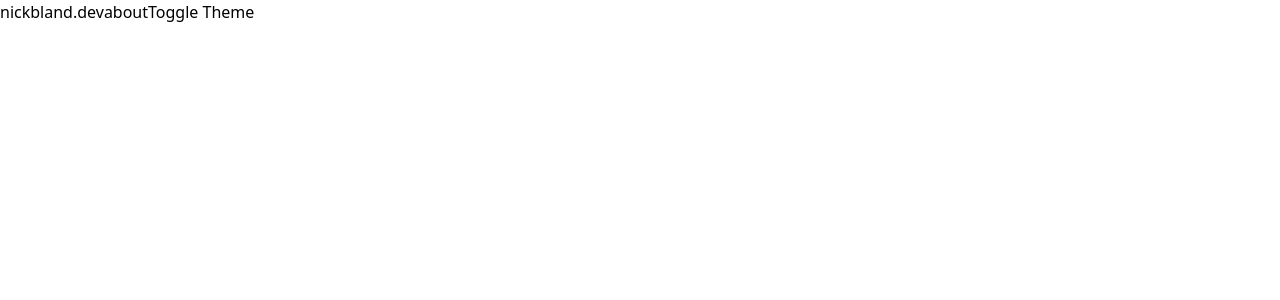
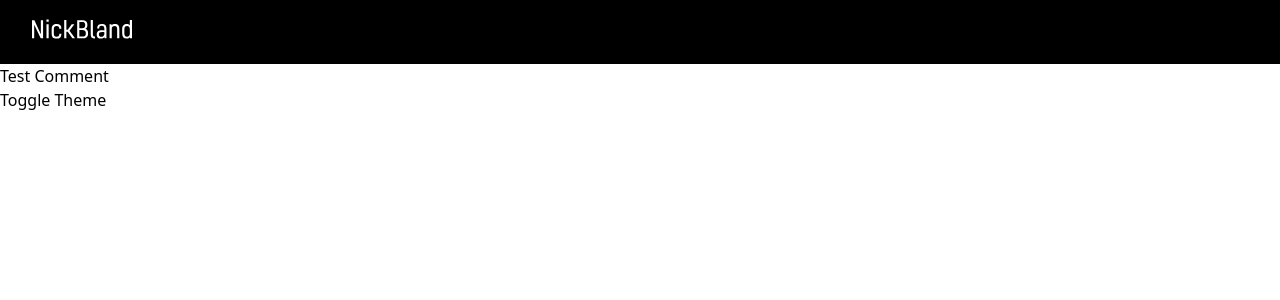
Before and after one commit to NickBland/website, a Next.js app: page / in a window 1280 px wide. Shown: the top 300 px of the page. Built offline with nearby package versions, Linux system fonts and the light colour scheme.

Commit message:
Navbar setup changes. Still not working yet.

```diff
--- a/components/navbar.tsx
+++ b/components/navbar.tsx
@@ -1,7 +1,10 @@
-import React, {ReactNode} from "react";
+import React, {Fragment, ReactNode, useState} from "react";
 import {useTheme} from "next-themes";
+import {Disclosure, Menu, Transition} from "@headlessui/react";
+import {XIcon, MenuIcon, BellIcon} from "@heroicons/react/outline"
 import Head from "next/head";
 import Link from "next/link";
+import Image from "next/image";
 
 type Props = {
     children?: ReactNode
@@ -9,8 +12,18 @@ type Props = {
     description?: string
 }
 
+const places = [
+    {name: "Home", href: "#", current: "true"},
+    {name: "About", href: "/about", current: "false"},
+];
+
+// Combine classNames together to form a single string based on whether it is selected or not. See comment below
+function classNames(...classes: string[]) {
+    return classes.filter(Boolean).join(" ")
+}
+
 const NavBar = ({children, title = "nickbland.dev | Home", description = "A website made by Nick Bland."}: Props) => {
-    const {theme, setTheme} = useTheme();
+    const [isOpen, setIsOpen] = useState(false);
     return (
         <div>
             <Head>
@@ -21,7 +34,7 @@ const NavBar = ({children, title = "nickbland.dev | Home", description = "A webs
                 <link rel="icon" href="/favicon.ico" />
             </Head>
             <header>
-                <nav>
+                {/* <nav>
                     <Link href="/">
                         <a>nickbland.dev</a>
                     </Link>
@@ -30,6 +43,83 @@ const NavBar = ({children, title = "nickbland.dev | Home", description = "A webs
                     </Link>
                     <button onClick={() => setTheme(theme === "dark" ? "light" : "dark")}>Toggle Theme</button>
                 </nav>
+                <Image
+                    className="block lg:hidden h-8 w-auto"
+                    src="/logo-white.svg"
+                    alt="Workflow"
+                    height={100}
+                    width={100}
+                />
+
+                */}
+
+                <nav className="dark:bg-white bg-black">
+                    <div className="max-w-7xl mx-auto px-4 sm:px-6 lg:px-8">
+                        <div className="flex items-center justify-between h-16">
+                            <div className="flex items-center">
+                                <div className="flex-shrink-0 dark:hidden block">
+                                    <Image
+                                        className=""
+                                        src="/logo-white.svg"
+                                        alt="logo"
+                                        height={100}
+                                        width={100}
+                                    />
+                                </div>
+                                <div className="flex-shrink-0 hidden dark:block">
+                                    <Image
+                                        className=""
+                                        src="/logo-black.svg"
+                                        alt="logo"
+                                        height={100}
+                                        width={100}
+                                    />
+                                </div>
+                                <div className="hidden md:block">
+                                    <div className="ml-10 flex items-baseline space-x-4">
+                                        <Link href="/"><a className="dark:text-black">Home</a></Link>
+                                        <Link href="/"><a className="dark:text-black">Home 2</a></Link>
+                                    </div>
+                                </div>
+                            </div>
+                            <div className="-mr-2 flex md:hidden">
+                                <button
+                                    onClick={() => setIsOpen(!isOpen)}
+                                    type="button"
+                                    className="bg-gray-900 inline-flex items-center justify-center p-2 rounded-md text-gray-400 hover:text-white hover:bg-gray-800 focus:outline-none focus:ring-2 focus:ring-offset-2 focus:ring-offset-gray-800 focus:ring-white"
+                                >
+                                    <span className="sr-only">Open Mobile Menu</span>
+                                    {!isOpen ? (
+                                        <MenuIcon className="block h-6 w-6" aria-hidden="true" />
+                                    ) : (
+                                        <XIcon className="block h-6 w-6" aria-hidden="true" />
+                                    )}
+                                </button>
+                            </div>
+                        </div>
+                    </div>
+                    <Transition show={isOpen} appear={true}>
+                    <Transition.Child
+
+                        enter="transition ease-out duration-100 transform"
+                        enterFrom="opacity-0 scale-95"
+                        enterTo="opacity-100 scale-100"
+                        leave="transition ease-in duration-75 transform"
+                        leaveFrom="opacity-100 scale-100"
+                        leaveTo="opacity-0 scale-95"
+                        as={Fragment}
+                    >
+                        <div id="mobile-menu">
+                            <div className="px-2 pt-2 pb-3 space-y-1 sm:px-3">
+                                <Link href="/"><a className="dark:text-white">Home</a></Link>
+                                <Link href="/"><a className="dark:text-white">Home 2</a></Link>
+                            </div>
+                        </div>
+                    </Transition.Child>
+                    </Transition>
+                </nav>
+
+
             </header>
         </div>
     )
--- a/pages/index.tsx
+++ b/pages/index.tsx
@@ -1,13 +1,16 @@
 import type {NextPage} from 'next';
 import NavBar from "../components/navbar";
+import {useTheme} from "next-themes";
 
 const Home: NextPage = () => {
+    const {theme, setTheme} = useTheme();
     return (
         <div className="">
             <NavBar title="Home | nickbland.dev"></NavBar>
 
             <main className="">
-
+                <h1>Test Comment</h1>
+                <button onClick={() => setTheme(theme === "dark" ? "light" : "dark")}>Toggle Theme</button>
             </main>
         </div>
   )
```
Lines whose indentation alone changed are shown as unchanged.
